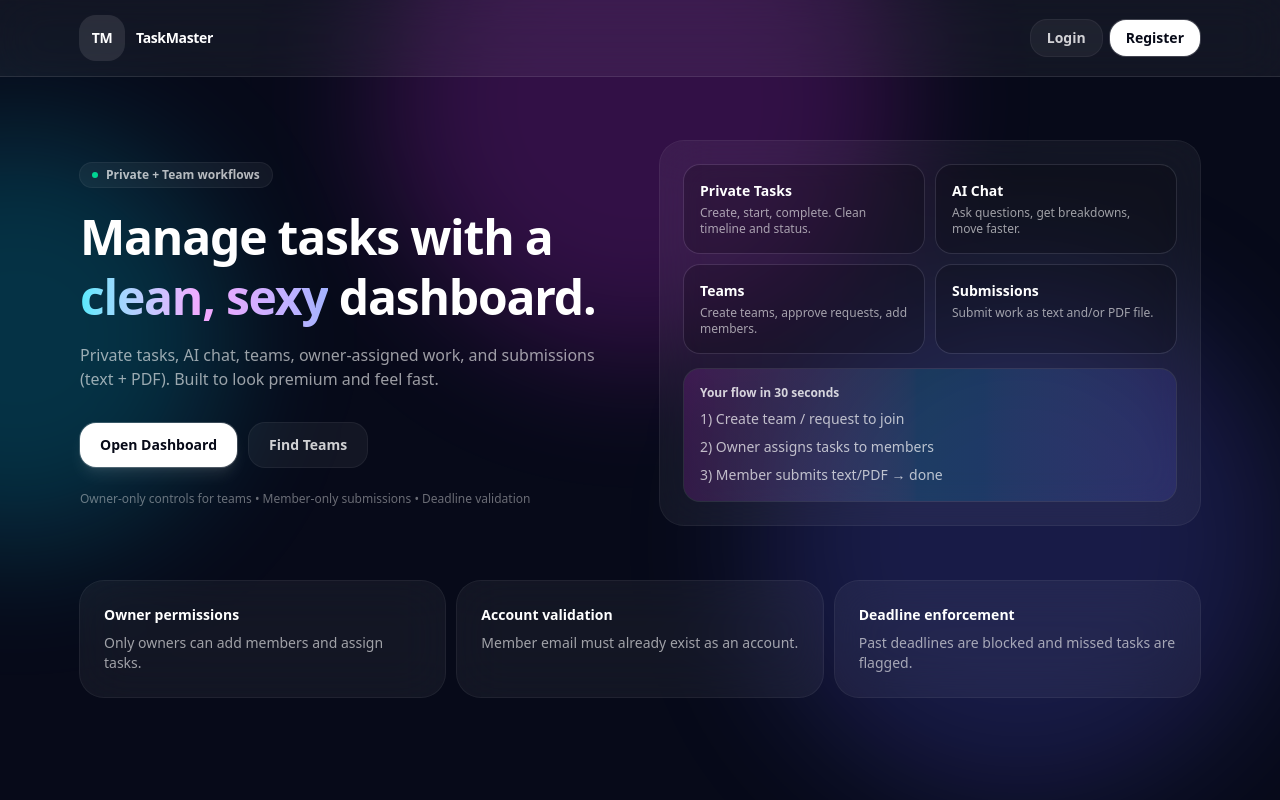
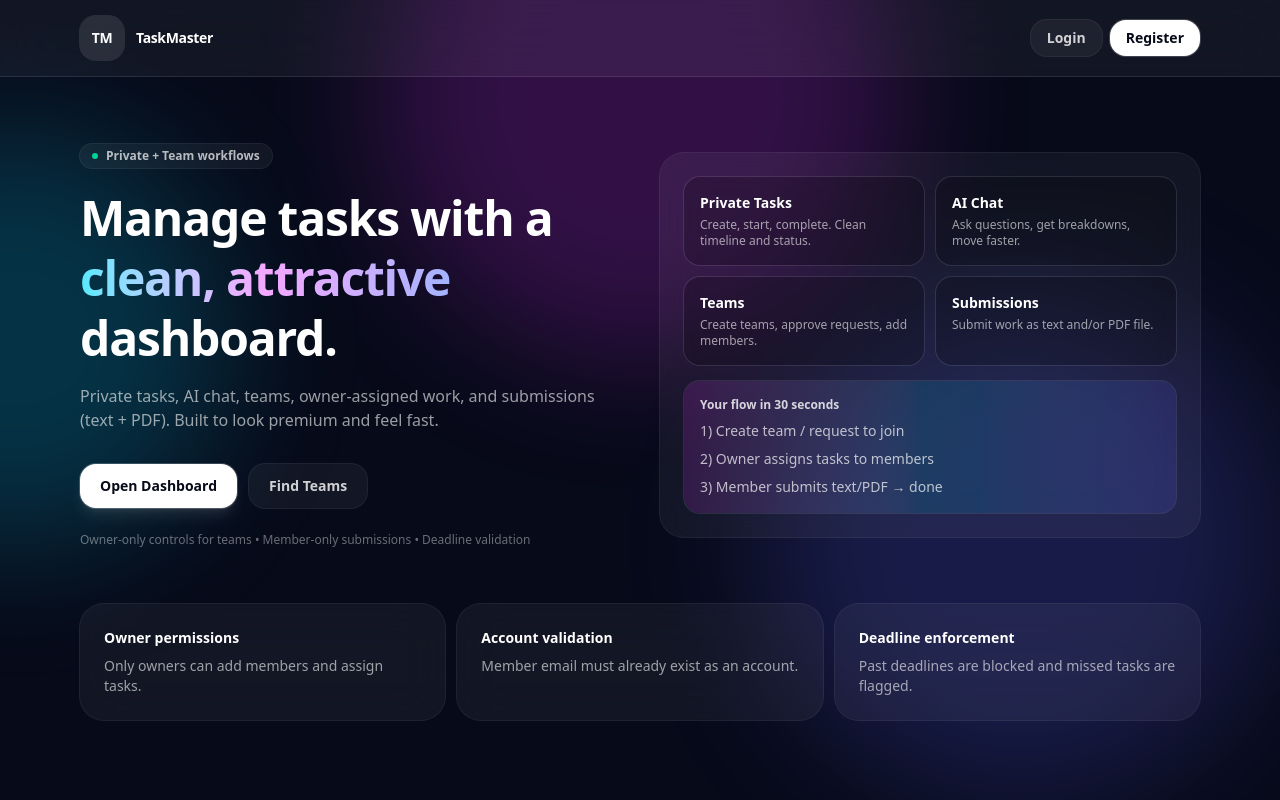
Before and after one commit to Abirullah/To-dose-app, a React (Vite) app in the folder FrontEnd/: page / in a window 1280 px wide. Built offline with nearby package versions, Linux system fonts and the light colour scheme.

Commit message:
Update HomePage.jsx

```diff
--- a/FrontEnd/src/Pages/HomePage.jsx
+++ b/FrontEnd/src/Pages/HomePage.jsx
@@ -77,7 +77,7 @@ export default function HomePage() {
             <h1 className="mt-5 text-4xl font-black leading-tight tracking-tight sm:text-5xl">
               Manage tasks with a{" "}
               <span className="bg-gradient-to-r from-cyan-300 via-fuchsia-300 to-indigo-300 bg-clip-text text-transparent">
-                clean, sexy
+                clean, attractive
               </span>{" "}
               dashboard.
             </h1>
```
